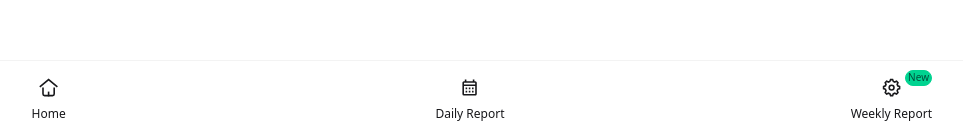
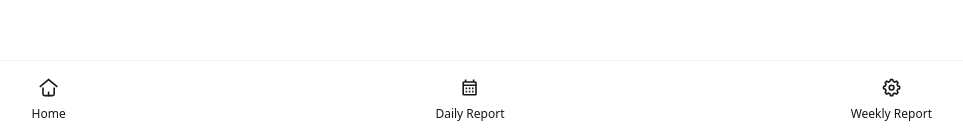
Before and after one commit to Divyam-Kumar-Pandey/track, a Next.js app: page /admin in a window 1280 px wide. Shown: the part 660-797 px from the top of the page, without its empty margins (170-1133 px from the left). Built offline with nearby package versions, Linux system fonts and the light colour scheme; no server answers.

Commit message:
Remove the "New" badge from the Weekly Report link in the layout for a cleaner UI. Additionally, remove the max date restriction from the date input in the Admin page to allow for more flexible date selection.

```diff
--- a/app/admin/page.tsx
+++ b/app/admin/page.tsx
@@ -64,7 +64,6 @@ export default function AdminPage() {
               className="input input-bordered"
               value={date}
               onChange={(e) => setDate(e.target.value)}
-              max={dayjs().format("YYYY-MM-DD")}
               required
             />
           </label>
--- a/app/layout.tsx
+++ b/app/layout.tsx
@@ -52,7 +52,7 @@ export default function RootLayout({
 
           <button>
             <Link href="/weekly-report" className="flex flex-col items-center gap-2 relative">
-            <div className="badge badge-success badge-xs absolute -top-2 right-0 p-[2px]">New</div>
+            {/* <div className="badge badge-success badge-xs absolute -top-2 right-0 p-[2px]">New</div> */}
             <svg className="size-[1.2em]" xmlns="http://www.w3.org/2000/svg" viewBox="0 0 24 24"><g fill="currentColor" strokeLinejoin="miter" strokeLinecap="butt"><circle cx="12" cy="12" r="3" fill="none" stroke="currentColor" strokeLinecap="square" stroke-miterlimit="10" strokeWidth="2"></circle><path d="m22,13.25v-2.5l-2.318-.966c-.167-.581-.395-1.135-.682-1.654l.954-2.318-1.768-1.768-2.318.954c-.518-.287-1.073-.515-1.654-.682l-.966-2.318h-2.5l-.966,2.318c-.581.167-1.135.395-1.654.682l-2.318-.954-1.768,1.768.954,2.318c-.287.518-.515,1.073-.682,1.654l-2.318.966v2.5l2.318.966c.167.581.395,1.135.682,1.654l-.954,2.318,1.768,1.768,2.318-.954c.518.287,1.073.515,1.654.682l.966,2.318h2.5l.966-2.318c.581-.167,1.135-.395,1.654-.682l2.318.954,1.768-1.768-.954-2.318c.287-.518.515-1.073.682-1.654l2.318-.966Z" fill="none" stroke="currentColor" strokeLinecap="square" stroke-miterlimit="10" strokeWidth="2"></path></g></svg>
               <span className="dock-label">Weekly Report</span>
             </Link>
```
